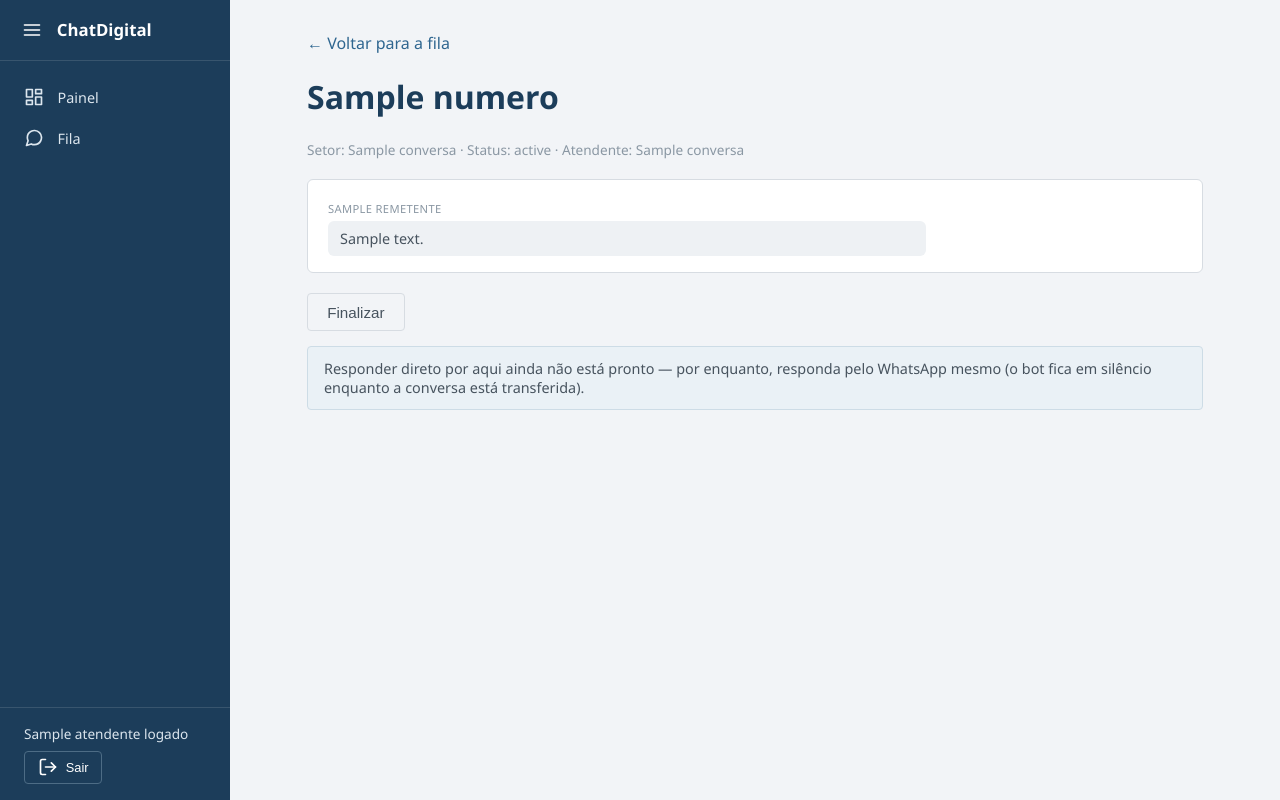
After one commit to paulonazanet/chatdigital, a Node project: template src/views/fila/detalhe.ejs in a window 1280 px wide. The commit adds this page. Run offline with Node 20 templates, Linux system fonts and the light colour scheme; the template is opened without the code that fills it: most values are stand-ins (such as "Sample title", 1, 10 or a date in 2020).

Commit message:
Liga as conversas do bot à fila de atendimento do painel
O bot (src/bot.js) agora registra toda mensagem trocada (cliente e
bot) na tabela mensagens, e sincroniza o status da conversa
(bot/aguardando/atendendo/finalizado) e o setor com o estado do motor
de fluxo a cada turno — puxando o nó "transferir" do fluxo.json pra
dentro do banco que o painel já lia.

Novo em src/conversas.js: camada de acesso a conversas/mensagens.
Nova tela /painel/fila (visível a admin e atendente, não só admin):
lista conversas aguardando ou em atendimento, com setor e prévia da
última mensagem; abrir uma conversa mostra o histórico completo e
permite "Assumir" (vira atendente responsável, status muda pra
atendendo) e "Finalizar".

db.js agora semeia um setor "Geral" no primeiro start, pra bater com
o "setor": "geral" do fluxo.json sem exigir que o admin crie isso à
mão; o casamento de nome é case-insensitive (COLLATE NOCASE).

Testado: test/fila.test.js simula o que o bot faria (sem WhatsApp de
verdade) e confere fila, histórico, assumir e finalizar via HTTP: e
naveguei de verdade no Chromium headless (screenshots).

Ainda não dá pra responder o cliente direto pelo painel — isso exige
que o processo do painel e o do bot compartilhem a mesma conexão do
WhatsApp (hoje são dois processos separados, `npm start` e `npm run
painel`); é a próxima etapa combinada.

```diff
--- a/public/css/estilo.css
+++ b/public/css/estilo.css
@@ -319,3 +319,48 @@ html.menu-recolhido .recolhivel { display: none; }
 .linha-form-inline { margin-bottom: 0; }
 
 .campo-fixo { font-size: 0.9rem; color: var(--cinza-texto); margin: -0.5rem 0 1rem; }
+
+.celula-truncada {
+  max-width: 260px;
+  overflow: hidden;
+  text-overflow: ellipsis;
+  white-space: nowrap;
+}
+
+.historico {
+  background: var(--branco);
+  border: 1px solid var(--cinza-borda);
+  border-radius: 6px;
+  padding: 1rem 1.25rem;
+  margin: 1.25rem 0;
+  max-height: 420px;
+  overflow-y: auto;
+  display: flex;
+  flex-direction: column;
+  gap: 0.75rem;
+}
+
+.mensagem { max-width: 70%; }
+.mensagem p {
+  margin: 0.2rem 0 0;
+  background: #eef1f4;
+  padding: 0.5rem 0.75rem;
+  border-radius: 6px;
+  font-size: 0.9rem;
+}
+.mensagem-remetente {
+  font-size: 0.7rem;
+  text-transform: uppercase;
+  letter-spacing: 0.03em;
+  color: #8a97a3;
+}
+.mensagem-bot, .mensagem-atendente { margin-left: auto; text-align: right; }
+.mensagem-bot p, .mensagem-atendente p { background: var(--azul-marinho); color: var(--branco); }
+
+.acoes-conversa { display: flex; gap: 0.75rem; margin-top: 1rem; }
+.botao-secundario {
+  background: transparent;
+  border: 1px solid var(--cinza-borda);
+  color: var(--cinza-texto);
+}
+.botao-secundario:hover { background: #e9edf1; }
--- a/src/bot.js
+++ b/src/bot.js
@@ -11,6 +11,7 @@ const {
 const { carregarNegocio } = require('./negocio');
 const { carregarFluxo } = require('./fluxo');
 const { processarMensagem } = require('./flow-engine');
+const { registrarMensagem, sincronizarConversa } = require('./conversas');
 
 const AUTH_DIR = path.join(__dirname, '..', 'auth');
 const logger = pino({ level: process.env.LOG_LEVEL || 'warn' });
@@ -64,8 +65,11 @@ async function iniciar() {
         '';
       if (!texto) continue;
 
+      registrarMensagem(numero, 'cliente', texto);
       const resposta = await processarMensagem({ numero, texto, negocio, fluxo });
+      sincronizarConversa(numero, fluxo);
       if (resposta) {
+        registrarMensagem(numero, 'bot', resposta);
         await sock.sendMessage(numero, { text: resposta });
       }
     }
--- a/src/flow-engine.js
+++ b/src/flow-engine.js
@@ -219,4 +219,8 @@ async function processarMensagem({ numero, texto, negocio, fluxo }) {
   return executar(estado, contexto, fluxo);
 }
 
-module.exports = { processarMensagem };
+function obterEstadoConversa(numero, fluxo) {
+  return obterEstado(numero, fluxo);
+}
+
+module.exports = { processarMensagem, obterEstadoConversa };
--- a/src/server.js
+++ b/src/server.js
@@ -8,6 +8,7 @@ const rotasAuth = require('./routes/auth');
 const rotasPainel = require('./routes/painel');
 const rotasAtendentes = require('./routes/atendentes');
 const rotasSetores = require('./routes/setores');
+const rotasFila = require('./routes/fila');
 
 const app = express();
 
@@ -22,6 +23,7 @@ app.use(carregarAtendenteLogado);
 app.use(rotasAuth);
 app.use('/painel/atendentes', exigirLogin, exigirAdmin, rotasAtendentes);
 app.use('/painel/setores', exigirLogin, exigirAdmin, rotasSetores);
+app.use('/painel/fila', exigirLogin, rotasFila);
 app.use('/painel', exigirLogin, rotasPainel);
 
 app.get('/', (req, res) => res.redirect(req.atendente ? '/painel' : '/login'));
--- a/src/views/dashboard.ejs
+++ b/src/views/dashboard.ejs
@@ -6,6 +6,6 @@
     <div class="cartao"><span class="numero"><%= totalAtendentes %></span><span class="rotulo">Atendentes</span></div>
     <div class="cartao"><span class="numero"><%= totalSetores %></span><span class="rotulo">Setores</span></div>
   </div>
-  <p class="aviso">A fila de conversas em tempo real chega na próxima etapa. Por enquanto, cadastre atendentes e setores.</p>
+  <p class="aviso">Veja as conversas que precisam de atendimento em <a href="/painel/fila">Fila</a>. A atualização ainda é manual (recarregar a página) — tempo real é a próxima melhoria.</p>
 </main>
 <%- include('partials/fim-painel') %>
--- /dev/null
+++ b/src/views/fila/detalhe.ejs
@@ -0,0 +1,36 @@
+<%- include('../partials/inicio', { titulo: 'Conversa' }) %>
+<%- include('../partials/nav', { atendenteLogado }) %>
+<main class="conteudo">
+  <p><a href="/painel/fila">&larr; Voltar para a fila</a></p>
+  <h1><%= conversa.numero.replace('@s.whatsapp.net', '') %></h1>
+  <p class="dica">
+    Setor: <%= conversa.setor_nome || '—' %> ·
+    Status: <%= conversa.status %> ·
+    Atendente: <%= conversa.atendente_nome || '—' %>
+  </p>
+
+  <div class="historico">
+    <% mensagens.forEach((m) => { %>
+      <div class="mensagem mensagem-<%= m.remetente %>">
+        <span class="mensagem-remetente"><%= m.remetente %></span>
+        <p><%= m.texto %></p>
+      </div>
+    <% }) %>
+    <% if (mensagens.length === 0) { %><p class="dica">Nenhuma mensagem ainda.</p><% } %>
+  </div>
+
+  <% if (conversa.status !== 'finalizado') { %>
+    <div class="acoes-conversa">
+      <% if (conversa.status === 'aguardando') { %>
+        <form method="post" action="/painel/fila/<%= conversa.id %>/assumir">
+          <button type="submit">Assumir conversa</button>
+        </form>
+      <% } %>
+      <form method="post" action="/painel/fila/<%= conversa.id %>/finalizar">
+        <button type="submit" class="botao-secundario">Finalizar</button>
+      </form>
+    </div>
+    <p class="aviso">Responder direto por aqui ainda não está pronto — por enquanto, responda pelo WhatsApp mesmo (o bot fica em silêncio enquanto a conversa está transferida).</p>
+  <% } %>
+</main>
+<%- include('../partials/fim-painel') %>
--- a/src/views/partials/nav.ejs
+++ b/src/views/partials/nav.ejs
@@ -19,6 +19,12 @@
           <rect x="3" y="16" width="7" height="5"></rect>
         </svg>
         <span class="recolhivel">Painel</span>
+      </a>
+      <a href="/painel/fila">
+        <svg class="icone" viewBox="0 0 24 24" fill="none" stroke="currentColor" stroke-width="2" stroke-linecap="round" stroke-linejoin="round">
+          <path d="M21 11.5a8.38 8.38 0 0 1-.9 3.8 8.5 8.5 0 0 1-7.6 4.7 8.38 8.38 0 0 1-3.8-.9L3 21l1.9-5.7a8.38 8.38 0 0 1-.9-3.8 8.5 8.5 0 0 1 4.7-7.6 8.38 8.38 0 0 1 3.8-.9h.5a8.48 8.48 0 0 1 8 8v.5z"></path>
+        </svg>
+        <span class="recolhivel">Fila</span>
       </a>
       <% if (atendenteLogado.papel === 'admin') { %>
         <a href="/painel/atendentes">
```
Also changed, not shown: src/conversas.js (added, +109 -0 lines), src/db.js (+22 -0 lines), src/routes/fila.js (added, +30 -0 lines), src/views/fila/lista.ejs (added, +26 -0 lines), test/fila.test.js (added, +117 -0 lines).
